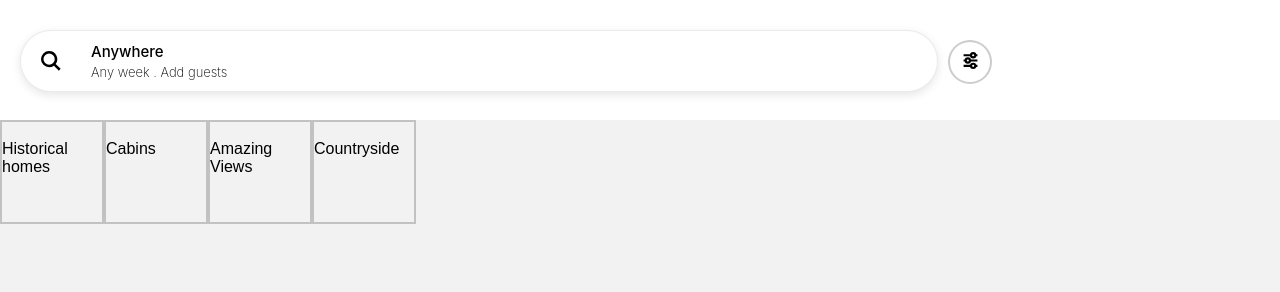
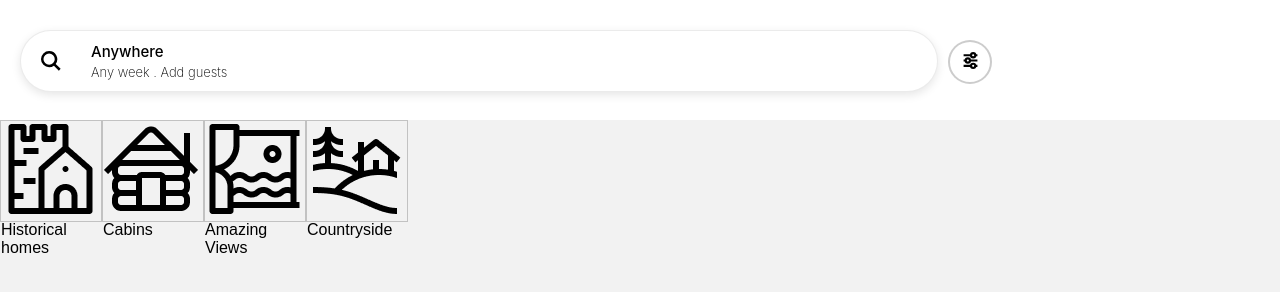
Before and after one commit to megcoast/Prebootcampproject, a plain HTML site: page index.html in a window 1280 px wide. Shown: the top 292 px of the page. Drawn offline with Linux system fonts and the light colour scheme.

Commit message:
Added category icons

```diff
--- a/css/styles.css
+++ b/css/styles.css
@@ -94,5 +94,5 @@ width: 100%;
     display: inline;
     width: 100px;
     height: 100px;
-    border: 2px solid rgba(0 0 0/0.2);
+    border: 1px solid rgba(0 0 0/0.2);
 }
--- a/index.html
+++ b/index.html
@@ -33,22 +33,22 @@
      <div id="category_section"><!--white box/ banner full width-->
 
         <div class="category_icon">
-                <div class="category_image"><img src="" /></div>
+                <div class="category_image"><img src="images/icons/historical_homes.jpeg" /></div>
                 <div class="category_text">Historical homes</div>
             </div>
 
             <div class="category_icon">
-                <div class="category_image"><img src="" /></div>
+                <div class="category_image"><img src="images/icons/cabins_icon.jpeg" /></div>
                 <div class="category_text">Cabins</div>
             </div>
 
             <div class="category_icon">
-                <div class="category_image"><img src="" /></div>
+                <div class="category_image"><img src="images/icons/amazing_views.jpeg" /></div>
                 <div class="category_text">Amazing Views</div>
             </div>
 
             <div class="category_icon">
-                <div class="category_image"><img src="" /></div>
+                <div class="category_image"><img src="images/icons/countryside_icon.jpeg" /></div>
                 <div class="category_text">Countryside</div>
             </div>
 
```
Also changed, not shown: images/icons/amazing_views.jpeg (added), images/icons/historical_homes.jpeg (added).
